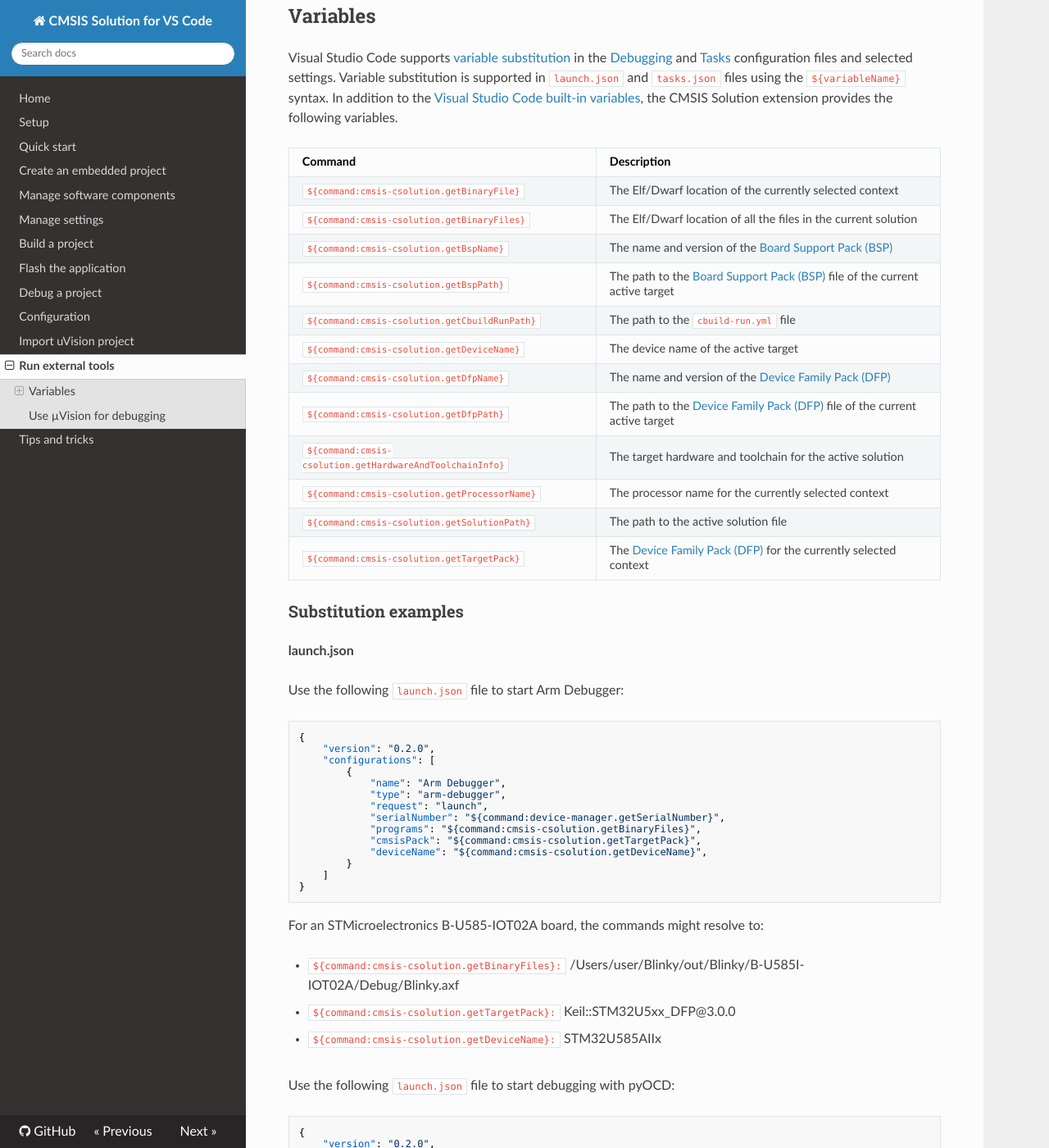
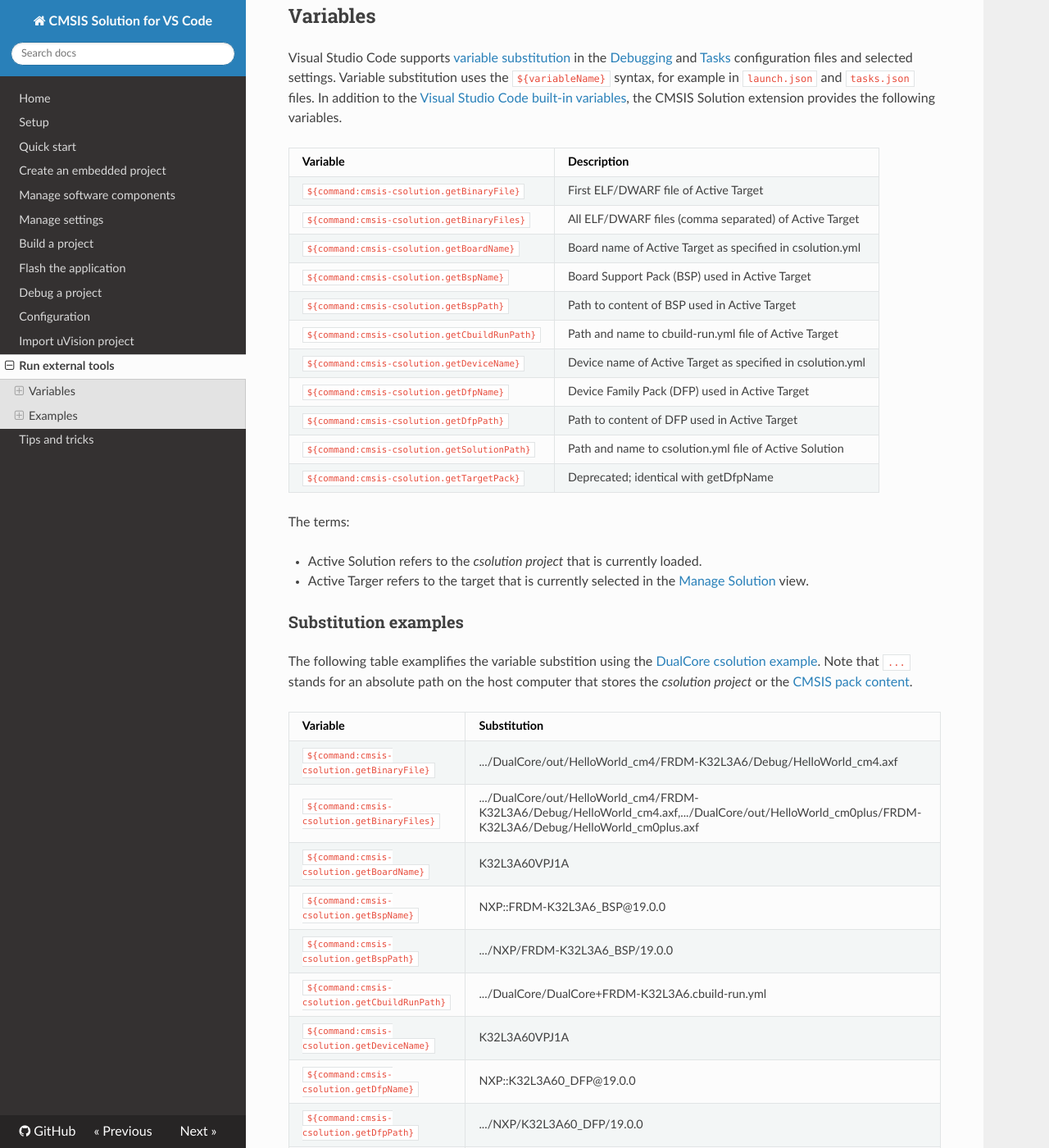
Before and after one commit to MDK-Packs/vscode-cmsis-solution-docs, an MkDocs documentation site: the page built from docs/runexternal.md, in a window 1280 px wide and 1400 px high, scrolled down 229 px. Shown: the whole window at 82% size. Built offline with MkDocs 1.6.1, drawn with Linux system fonts in a browser that asks for light colours; nearby versions of some CDN libraries; some of the changed text lies outside the part shown.

Commit message:
Reworked runexternal.md

````diff
--- a/docs/runexternal.md
+++ b/docs/runexternal.md
@@ -5,55 +5,48 @@
 ## Variables
 
 Visual Studio Code supports [variable substitution](https://code.visualstudio.com/docs/editor/variables-reference) in the [Debugging](https://code.visualstudio.com/docs/editor/debugging) and
-[Tasks](https://code.visualstudio.com/docs/editor/tasks) configuration files and selected settings. Variable substitution is supported in `launch.json` and `tasks.json` files using the `${variableName}` syntax.
-In addition to the [Visual Studio Code built-in variables](https://code.visualstudio.com/docs/editor/variables-reference), the CMSIS
-Solution extension provides the following variables.
+[Tasks](https://code.visualstudio.com/docs/editor/tasks) configuration files and selected settings. Variable substitution uses the `${variableName}` syntax, for example in `launch.json` and `tasks.json` files.
+In addition to the [Visual Studio Code built-in variables](https://code.visualstudio.com/docs/editor/variables-reference), the CMSIS Solution extension provides the following variables.
 
-| Command  | Description |
-|----------|-------------|
-| `${command:cmsis-csolution.getBinaryFile}`               | The Elf/Dwarf location of the currently selected context |
-| `${command:cmsis-csolution.getBinaryFiles}`              | The Elf/Dwarf location of all the files in the current solution |
-| `${command:cmsis-csolution.getBspName}`                  | The name and version of the [Board Support Pack (BSP)](https://www.keil.arm.com/boards/) |
-| `${command:cmsis-csolution.getBspPath}`                  | The path to the [Board Support Pack (BSP)](https://www.keil.arm.com/boards/) file of the current active target |
-| `${command:cmsis-csolution.getCbuildRunPath}`            | The path to the `cbuild-run.yml` file |
-| `${command:cmsis-csolution.getDeviceName}`               | The device name of the active target |
-| `${command:cmsis-csolution.getDfpName}`                  | The name and version of the [Device Family Pack (DFP)](https://www.keil.arm.com/devices/) |
-| `${command:cmsis-csolution.getDfpPath}`                  | The path to the [Device Family Pack (DFP)](https://www.keil.arm.com/devices/) file of the current active target |
-| `${command:cmsis-csolution.getHardwareAndToolchainInfo}` | The target hardware and toolchain for the active solution |
-| `${command:cmsis-csolution.getProcessorName}`            | The processor name for the currently selected context |
-| `${command:cmsis-csolution.getSolutionPath}`             | The path to the active solution file |
-| `${command:cmsis-csolution.getTargetPack}`               | The [Device Family Pack (DFP)](https://www.keil.arm.com/devices/) for the currently selected context |
+| Variable  | Description |
+|:----------|:------------|
+| `${command:cmsis-csolution.getBinaryFile}`    | First ELF/DWARF file of Active Target |
+| `${command:cmsis-csolution.getBinaryFiles}`   | All ELF/DWARF files (comma separated) of Active Target |
+| `${command:cmsis-csolution.getBoardName}`     | Board name of Active Target as specified in csolution.yml |
+| `${command:cmsis-csolution.getBspName}`       | Board Support Pack (BSP) used in Active Target |
+| `${command:cmsis-csolution.getBspPath}`       | Path to content of BSP used in Active Target |
+| `${command:cmsis-csolution.getCbuildRunPath}` | Path and name to cbuild-run.yml file of Active Target |
+| `${command:cmsis-csolution.getDeviceName}`    | Device name of Active Target as specified in csolution.yml |
+| `${command:cmsis-csolution.getDfpName}`       | Device Family Pack (DFP) used in Active Target |
+| `${command:cmsis-csolution.getDfpPath}`       | Path to content of DFP used in Active Target |
+| `${command:cmsis-csolution.getSolutionPath}`  | Path and name to csolution.yml file of Active Solution |
+| `${command:cmsis-csolution.getTargetPack}`    | Deprecated; identical with getDfpName |
+
+The terms:
+
+- Active Solution refers to the *csolution project* that is currently loaded.
+- Active Targer refers to the target that is currently selected in the [Manage Solution](manage_settings.md) view.
 
 ### Substitution examples
 
-**launch.json**
+The following table examplifies the variable substition using the [DualCore csolution example](https://github.com/Open-CMSIS-Pack/csolution-examples/tree/main/DualCore). Note that `...` stands for an absolute path on the host computer that stores the *csolution project* or the [CMSIS pack content](https://open-cmsis-pack.github.io/cmsis-toolbox/installation/#environment-variables).
 
-Use the following `launch.json` file to start Arm Debugger:
+| Variable  | Substitution |
+|:----------|:-------------|
+| `${command:cmsis-csolution.getBinaryFile}`    | .../DualCore/out/HelloWorld_cm4/FRDM-K32L3A6/Debug/HelloWorld_cm4.axf |
+| `${command:cmsis-csolution.getBinaryFiles}`   | .../DualCore/out/HelloWorld_cm4/FRDM-K32L3A6/Debug/HelloWorld_cm4.axf,.../DualCore/out/HelloWorld_cm0plus/FRDM-K32L3A6/Debug/HelloWorld_cm0plus.axf |
+| `${command:cmsis-csolution.getBoardName}`     | K32L3A60VPJ1A |
+| `${command:cmsis-csolution.getBspName}`       | NXP::FRDM-K32L3A6_BSP@19.0.0 |
+| `${command:cmsis-csolution.getBspPath}`       | .../NXP/FRDM-K32L3A6_BSP/19.0.0 |
+| `${command:cmsis-csolution.getCbuildRunPath}` | .../DualCore/DualCore+FRDM-K32L3A6.cbuild-run.yml |
+| `${command:cmsis-csolution.getDeviceName}`    | K32L3A60VPJ1A |
+| `${command:cmsis-csolution.getDfpName}`       | NXP::K32L3A60_DFP@19.0.0 |
+| `${command:cmsis-csolution.getDfpPath}`       | .../NXP/K32L3A60_DFP/19.0.0  |
+| `${command:cmsis-csolution.getSolutionPath}`  | .../DualCore/HelloWorld.csolution.yml |
 
-```json
-{
-    "version": "0.2.0",
-    "configurations": [
-        {
-            "name": "Arm Debugger",
-            "type": "arm-debugger",
-            "request": "launch",
-            "serialNumber": "${command:device-manager.getSerialNumber}",
-            "programs": "${command:cmsis-csolution.getBinaryFiles}",
-            "cmsisPack": "${command:cmsis-csolution.getTargetPack}",
-            "deviceName": "${command:cmsis-csolution.getDeviceName}",
-        }
-    ]
-}
-```
+## Examples
 
-For an STMicroelectronics B-U585-IOT02A board, the commands might resolve to:
-
-- `${command:cmsis-csolution.getBinaryFiles}:` /Users/user/Blinky/out/Blinky/B-U585I-IOT02A/Debug/Blinky.axf
-
-- `${command:cmsis-csolution.getTargetPack}:` Keil::STM32U5xx_DFP@3.0.0
-
-- `${command:cmsis-csolution.getDeviceName}:` STM32U585AIIx
+### pyOCD
 
 Use the following `launch.json` file to start debugging with pyOCD:
 
@@ -92,24 +85,36 @@
 }
 ```
 
-For a NXP LPCXpresso55S69 board, the commands might resolve to:
+### Arm Debugger
 
-- `${command:cmsis-csolution.getBinaryFiles}:` /Users/user/hello_world/cm33_core1/armgcc/debug/core1_image.elf, /Users/user/hello_world/cm33_core0/armgcc/debug/hello_world_cm33_core0.elf
+Use the following `launch.json` file to start Arm Debugger:
 
-- `${command:cmsis-csolution.getDeviceName}:` LPC55S69JBD100
+```json
+{
+    "version": "0.2.0",
+    "configurations": [
+        {
+            "name": "Arm Debugger",
+            "type": "arm-debugger",
+            "request": "launch",
+            "serialNumber": "${command:device-manager.getSerialNumber}",
+            "programs": "${command:cmsis-csolution.getBinaryFiles}",
+            "cmsisPack": "${command:cmsis-csolution.getDfpPack}",
+            "deviceName": "${command:cmsis-csolution.getDeviceName}",
+        }
+    ]
+}
+```
 
-- `${command:cmsis-csolution.getDfpPath}:` /Users/user/.cache/arm/packs/NXP/LPC55S69_DFP/19.0.0
-
-
-<!--## Programmer
+### Programmer
 
 ToDo show usage of command-line programmer (i.e. STCube Programmer)
 
-## Debug server
+### Debug server
 
-ToDo show usage of Cortex Debug configured for JLink-->
+ToDo show usage of Cortex Debug configured for JLink
 
-## Use µVision for debugging
+### Use µVision for debugging
 
 The [µVision debugger](https://developer.arm.com/documentation/101407/0541/Debugging) offers advanced debug features such as
 Event Recorder and Component Viewer to analyze applications.
````
